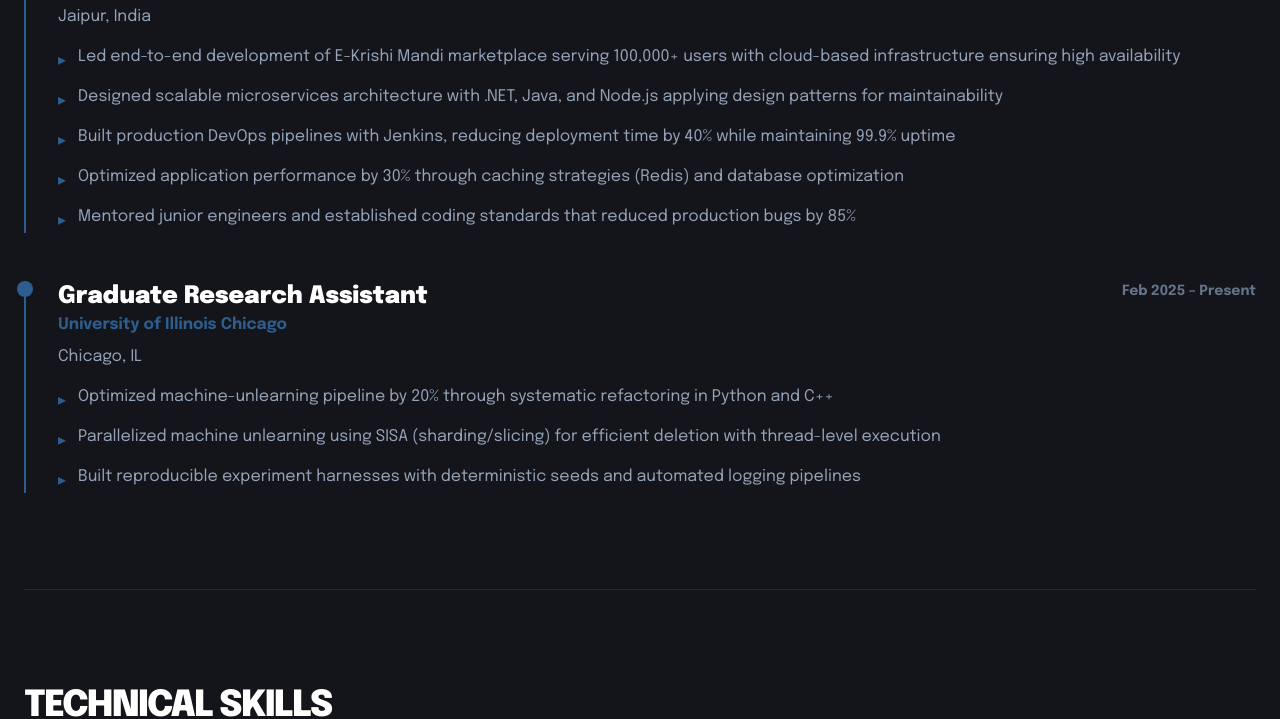
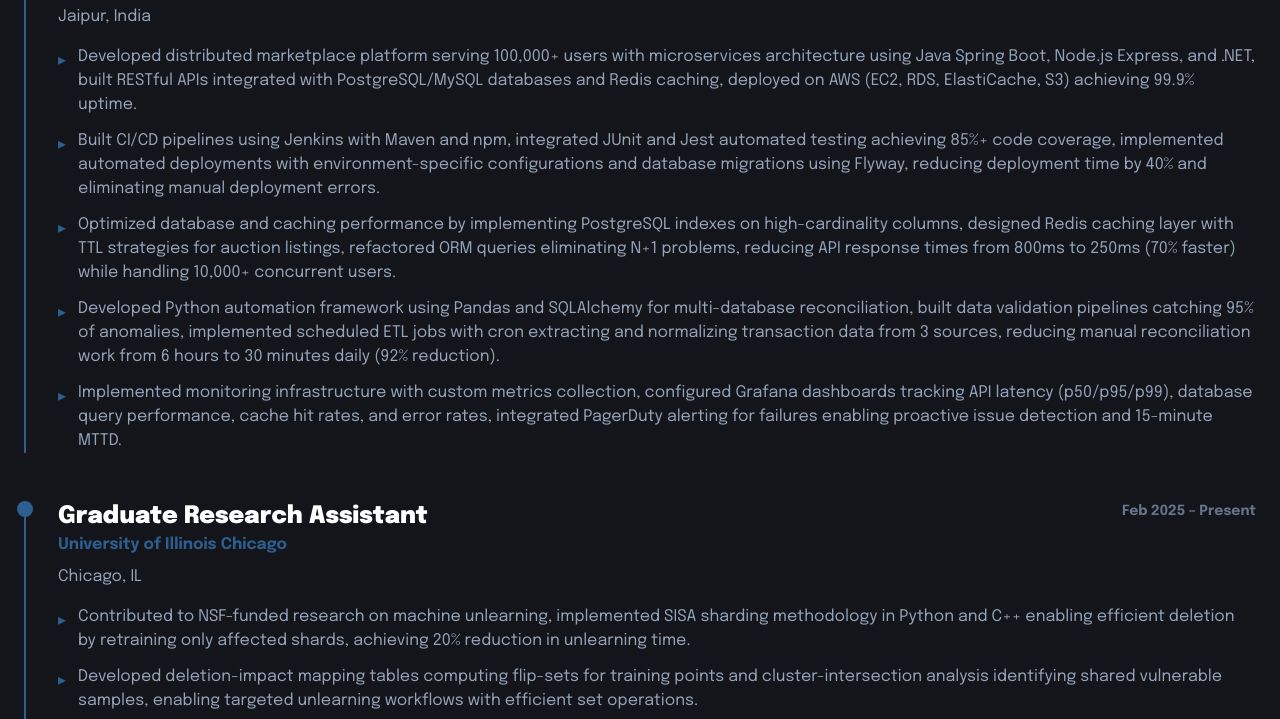
Before and after one commit to Cygnus2505/Cygnus2505.github.io, a website: page index.html in a window 1280 px wide. Shown: the part 3714-4433 px from the top of the page. Drawn offline with nearby package versions, Linux system fonts and the light colour scheme.

Commit message:
Update Experience section with detailed bullet points for Software Engineer and Graduate Research Assistant
Co-authored-by: Cursor <cursoragent@cursor.com>

```diff
--- a/index.html
+++ b/index.html
@@ -343,23 +343,23 @@
                     <ul class="space-y-3 text-slate-600 dark:text-slate-400">
                         <li class="flex gap-3">
                             <span class="text-primary mt-1">▸</span>
-                            <span>Led end-to-end development of E-Krishi Mandi marketplace serving 100,000+ users with cloud-based infrastructure ensuring high availability</span>
+                            <span>Developed distributed marketplace platform serving 100,000+ users with microservices architecture using Java Spring Boot, Node.js Express, and .NET, built RESTful APIs integrated with PostgreSQL/MySQL databases and Redis caching, deployed on AWS (EC2, RDS, ElastiCache, S3) achieving 99.9% uptime.</span>
                         </li>
                         <li class="flex gap-3">
                             <span class="text-primary mt-1">▸</span>
-                            <span>Designed scalable microservices architecture with .NET, Java, and Node.js applying design patterns for maintainability</span>
+                            <span>Built CI/CD pipelines using Jenkins with Maven and npm, integrated JUnit and Jest automated testing achieving 85%+ code coverage, implemented automated deployments with environment-specific configurations and database migrations using Flyway, reducing deployment time by 40% and eliminating manual deployment errors.</span>
                         </li>
                         <li class="flex gap-3">
                             <span class="text-primary mt-1">▸</span>
-                            <span>Built production DevOps pipelines with Jenkins, reducing deployment time by 40% while maintaining 99.9% uptime</span>
+                            <span>Optimized database and caching performance by implementing PostgreSQL indexes on high-cardinality columns, designed Redis caching layer with TTL strategies for auction listings, refactored ORM queries eliminating N+1 problems, reducing API response times from 800ms to 250ms (70% faster) while handling 10,000+ concurrent users.</span>
                         </li>
                         <li class="flex gap-3">
                             <span class="text-primary mt-1">▸</span>
-                            <span>Optimized application performance by 30% through caching strategies (Redis) and database optimization</span>
+                            <span>Developed Python automation framework using Pandas and SQLAlchemy for multi-database reconciliation, built data validation pipelines catching 95% of anomalies, implemented scheduled ETL jobs with cron extracting and normalizing transaction data from 3 sources, reducing manual reconciliation work from 6 hours to 30 minutes daily (92% reduction).</span>
                         </li>
                         <li class="flex gap-3">
                             <span class="text-primary mt-1">▸</span>
-                            <span>Mentored junior engineers and established coding standards that reduced production bugs by 85%</span>
+                            <span>Implemented monitoring infrastructure with custom metrics collection, configured Grafana dashboards tracking API latency (p50/p95/p99), database query performance, cache hit rates, and error rates, integrated PagerDuty alerting for failures enabling proactive issue detection and 15-minute MTTD.</span>
                         </li>
                     </ul>
                 </div>
@@ -378,15 +378,15 @@
                     <ul class="space-y-3 text-slate-600 dark:text-slate-400">
                         <li class="flex gap-3">
                             <span class="text-primary mt-1">▸</span>
-                            <span>Optimized machine-unlearning pipeline by 20% through systematic refactoring in Python and C++</span>
+                            <span>Contributed to NSF-funded research on machine unlearning, implemented SISA sharding methodology in Python and C++ enabling efficient deletion by retraining only affected shards, achieving 20% reduction in unlearning time.</span>
                         </li>
                         <li class="flex gap-3">
                             <span class="text-primary mt-1">▸</span>
-                            <span>Parallelized machine unlearning using SISA (sharding/slicing) for efficient deletion with thread-level execution</span>
+                            <span>Developed deletion-impact mapping tables computing flip-sets for training points and cluster-intersection analysis identifying shared vulnerable samples, enabling targeted unlearning workflows with efficient set operations.</span>
                         </li>
                         <li class="flex gap-3">
                             <span class="text-primary mt-1">▸</span>
-                            <span>Built reproducible experiment harnesses with deterministic seeds and automated logging pipelines</span>
+                            <span>Built evaluation framework tracking forgetting quality and utility retention metrics with drift-aware validation, integrated CI/CD and Prometheus monitoring for reproducible experiments.</span>
                         </li>
                     </ul>
                 </div>
```
